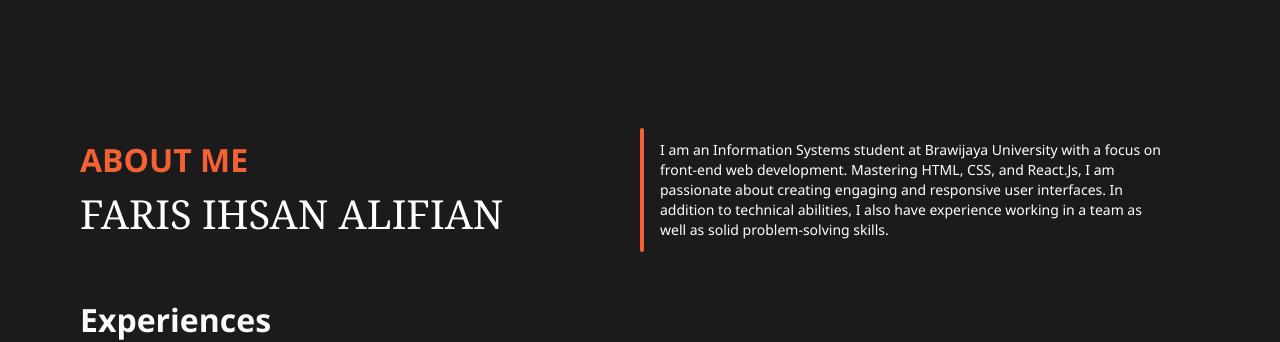
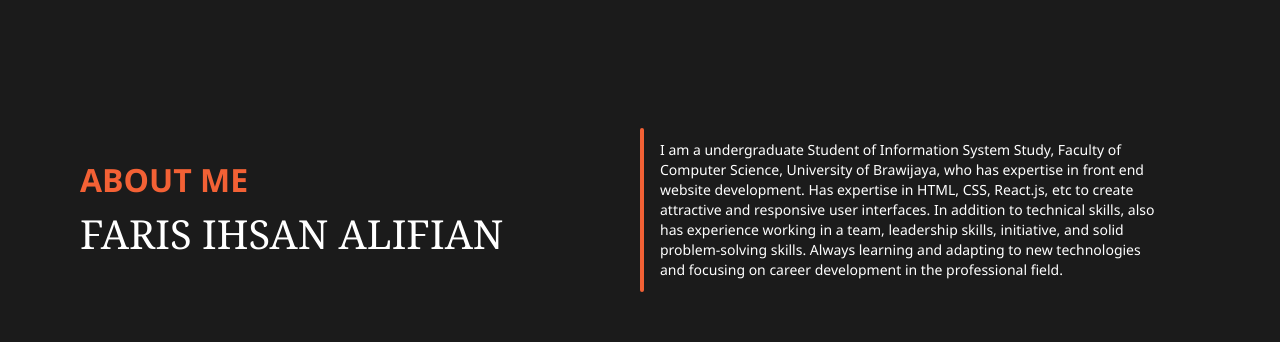
Before and after one commit to farisfian06/portofolio, a React (Vite) app: page / in a window 1280 px wide. Shown: the part 1140-1482 px from the top of the page. Built offline with nearby package versions, Linux system fonts and the light colour scheme.

Commit message:
Update AboutMe.jsx

```diff
--- a/src/components/sections/AboutMe.jsx
+++ b/src/components/sections/AboutMe.jsx
@@ -16,12 +16,14 @@ const AboutMe = () => {
           <div className="flex w-[50%]">
             <div className="min-h-full w-1 rounded bg-primaryOrange-0 me-4"></div>
             <p className="font-primaryRegular w-[90%] text-sm py-3 ">
-              I am an Information Systems student at Brawijaya University with a
-              focus on front-end web development. Mastering HTML, CSS, and
-              React.Js, I am passionate about creating engaging and responsive
-              user interfaces. In addition to technical abilities, I also have
-              experience working in a team as well as solid problem-solving
-              skills.
+              I am a undergraduate Student of Information System Study, Faculty
+              of Computer Science, University of Brawijaya, who has expertise in
+              front end website development. Has expertise in HTML, CSS,
+              React.js, etc to create attractive and responsive user interfaces.
+              In addition to technical skills, also has experience working in a
+              team, leadership skills, initiative, and solid problem-solving
+              skills. Always learning and adapting to new technologies and
+              focusing on career development in the professional field.
             </p>
           </div>
         </div>
```
